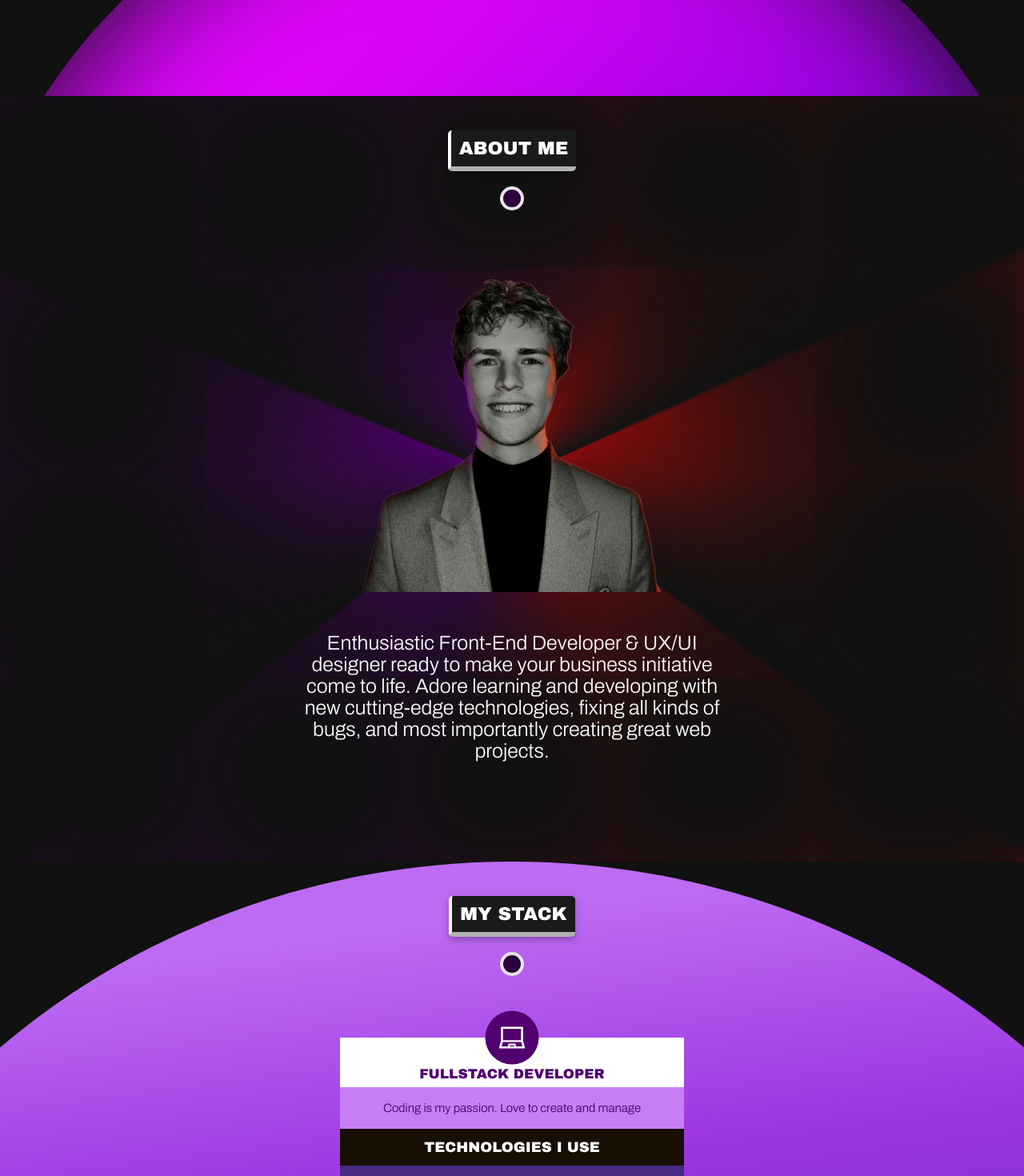
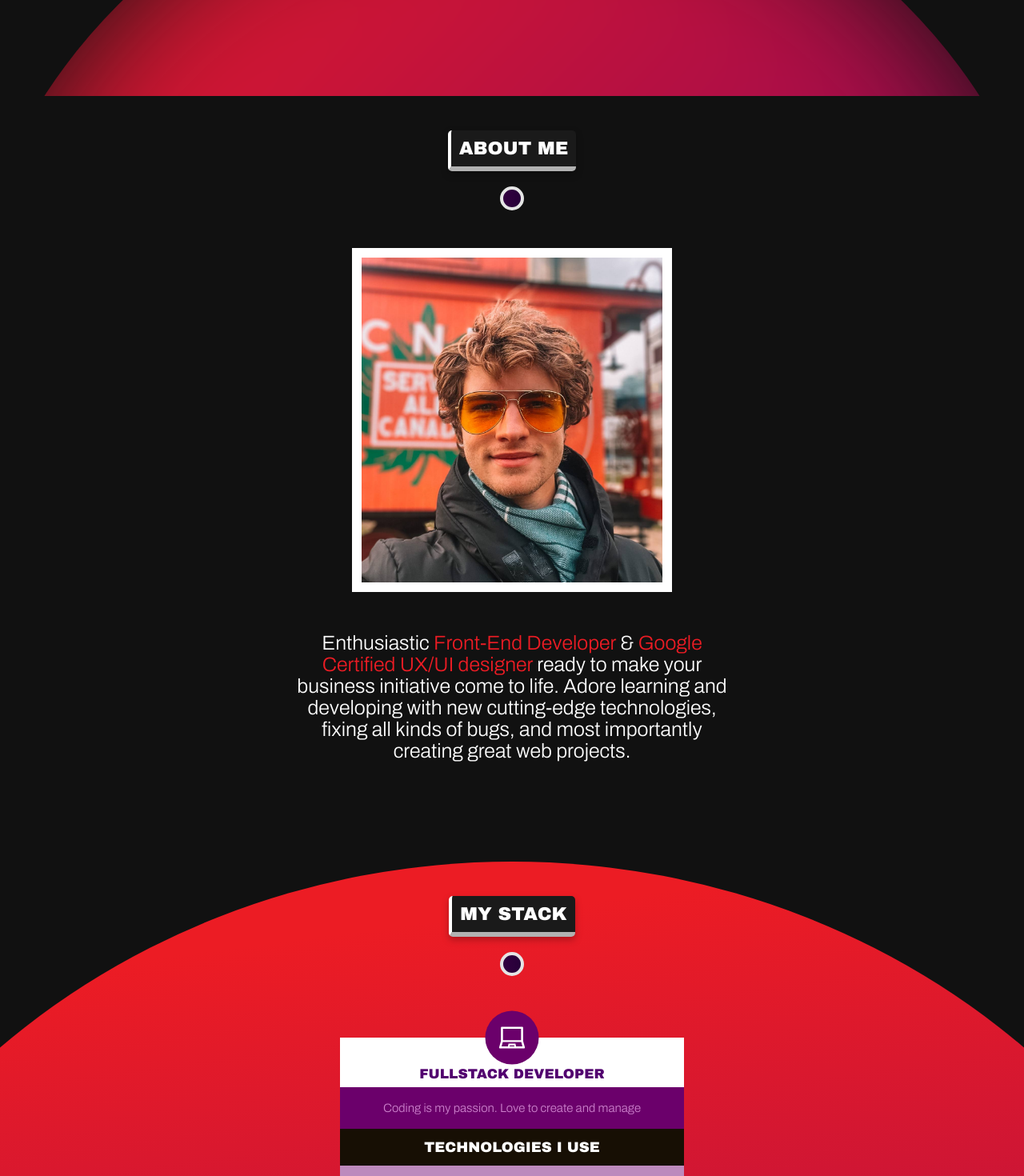
Before and after one commit to mr-nazarii/myweb, a Next.js app: page / in a window 1280 px wide. Shown: the part 680-2150 px from the top of the page at 80% size. Built offline with nearby package versions, Linux system fonts and the light colour scheme.

Commit message:
website update

```diff
--- a/components/About.tsx
+++ b/components/About.tsx
@@ -27,10 +27,15 @@ export const About = () => {
           viewport={{ once: true }}
           className={styles.about}
         >
-          Enthusiastic Front-End Developer & UX/UI designer ready to make your
-          business initiative come to life. Adore learning and developing with
-          new cutting-edge technologies, fixing all kinds of bugs, and most
-          importantly creating great web projects.
+          Enthusiastic{" "}
+          <span className={styles.position}>Front-End Developer</span> &
+          <span className={styles.position}>
+            {" "}
+            Google Certified UX/UI designer
+          </span>{" "}
+          ready to make your business initiative come to life. Adore learning
+          and developing with new cutting-edge technologies, fixing all kinds of
+          bugs, and most importantly creating great web projects.
         </motion.p>
       </div>
     </AnimatePresence>
--- a/components/TitleSection.tsx
+++ b/components/TitleSection.tsx
@@ -23,7 +23,7 @@ export const TitleSection = () => {
     <AnimatePresence exitBeforeEnter>
       <div className={styles.section}>
         <Image
-          alt="me"
+          alt="logo"
           src={"/logo.svg"}
           objectFit="cover"
           width="421"
--- a/pages/index.tsx
+++ b/pages/index.tsx
@@ -45,7 +45,7 @@ const Home: NextPage = ({ planets }: any) => {
         <Stack />
         <Projects planets={planets} />
         <Footer />
-      </motion.main>{" "}
+      </motion.main>
     </>
   );
 };
--- a/styles/About.module.scss
+++ b/styles/About.module.scss
@@ -5,46 +5,8 @@
   z-index: 1;
   @include sectionBlack;
   @include sectionColumn;
+
   height: 100%;
-  box-shadow: 0px 0px 203px 340px $black inset;
-
-  @media (max-width: 971.98px) {
-    box-shadow: 0px 0px 203px 280px $black inset;
-  }
-
-  @media (max-width: 720px) {
-    box-shadow: 0px 0px 203px 230px $black inset;
-  }
-
-  @media (max-width: 523px) {
-    box-shadow: 0px 0px 203px 180px $black inset;
-  }
-
-  @media (max-width: 439px) {
-    box-shadow: 0px 0px 203px 170px $black inset;
-  }
-
-  @media (max-width: 349px) {
-    box-shadow: 0px 0px 203px 120px $black inset;
-  }
-
-  background: conic-gradient(
-    from 180deg at 50% 50%,
-    #860c14 -20.83deg,
-    #47045e 20.64deg,
-    #4c0265 51.89deg,
-    #151515 52.79deg,
-    #52006f 111.33deg,
-    #151515 112.73deg,
-    #4d0268 153.12deg,
-    #8b0d0d 211.12deg,
-    #151515 245.19deg,
-    #960c0c 246.54deg,
-    #151515 305.57deg,
-    #750e0e 306.64deg,
-    #860c14 339.17deg,
-    #47045e 380.64deg
-  );
 
   &__title {
     @include titleWhite;
@@ -67,6 +29,7 @@
   position: relative;
   width: 100%;
   height: 330px;
+  border: 12px solid $white;
 
   @media screen and (min-width: 400px) {
     height: 430px;
@@ -99,3 +62,7 @@
     font-size: 25px;
   }
 }
+
+.position {
+  color: #ec1c24;
+}
--- a/styles/ProjectPage.module.scss
+++ b/styles/ProjectPage.module.scss
@@ -20,13 +20,9 @@
   border-radius: 0px 0px 100% 100%;
   background: linear-gradient(
     172.55deg,
-    #bd6bf3 9.02%,
-    #9b33e0 25.14%,
-    #6e34c8 39.47%,
-    #5b34ae 53.79%,
-    #2f0d76 70.36%,
-    #330140 84.24%,
-    #260038 93.64%
+    #ec1c24 9.02%,
+
+    #6b006b 93.64%
   );
 }
 
--- a/styles/Stack.module.scss
+++ b/styles/Stack.module.scss
@@ -27,13 +27,9 @@
     border-radius: 100%;
     background: linear-gradient(
       172.55deg,
-      #bd6bf3 9.02%,
-      #9b33e0 25.14%,
-      #6e34c8 39.47%,
-      #5b34ae 53.79%,
-      #2f0d76 70.36%,
-      #330140 84.24%,
-      #260038 93.64%
+      #ec1c24 9.02%,
+
+      #6b006b 93.64%
     );
   }
 
@@ -69,7 +65,7 @@
     top: 0;
     left: 50%;
     transform: translate(-50%, -50%);
-    background-color: #52006f;
+    background-color: #6b006b;
     display: inline-flex;
     padding: 15px;
     border-radius: 100%;
@@ -96,10 +92,10 @@
     font-size: 15px;
     line-height: 16px;
     text-align: center;
-    background: #c67ef5;
+    background: #6b006b;
     padding: 18px 20px;
     width: 100%;
-    color: #470060;
+    color: #cc81cc;
     margin: 0;
   }
 
@@ -119,7 +115,7 @@
     padding: 0;
     margin: 0;
     list-style-type: none;
-    background-color: #472b84;
+    background-color: #bd8abd;
     padding: 9px;
     display: flex;
     flex-wrap: wrap;
--- a/styles/Title.module.scss
+++ b/styles/Title.module.scss
@@ -34,13 +34,7 @@
     filter: blur(85px);
   }
 
-  background: linear-gradient(
-    135deg,
-    hsla(279, 95%, 49%, 1) 0%,
-    hsla(295, 96%, 50%, 1) 25%,
-    hsla(263, 100%, 40%, 1) 80%,
-    hsla(281, 95%, 49%, 1) 100%
-  );
+  background: linear-gradient(135deg, #ec1c24 0%, #6b006b 100%);
 
   background-size: 150%;
   background-position: left;
```
Also changed, not shown: public/Me.png, public/logo.svg.
